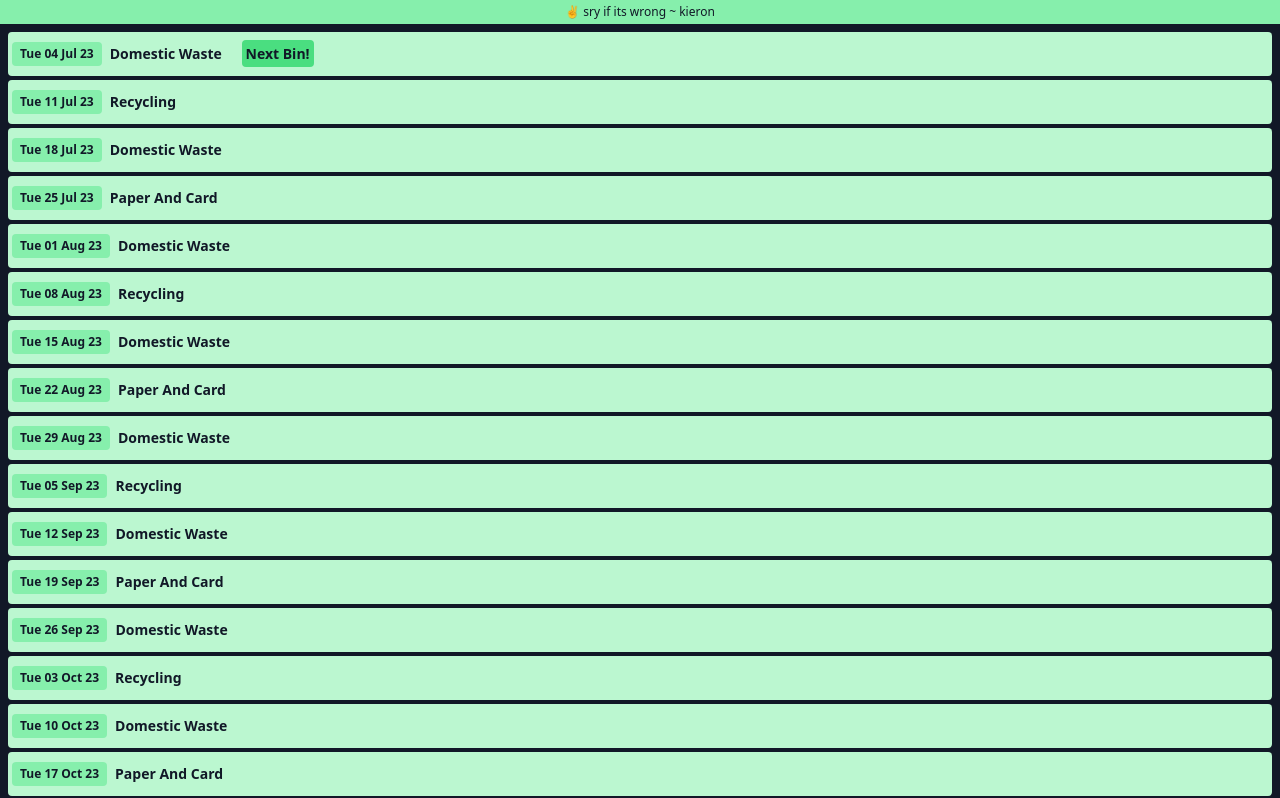
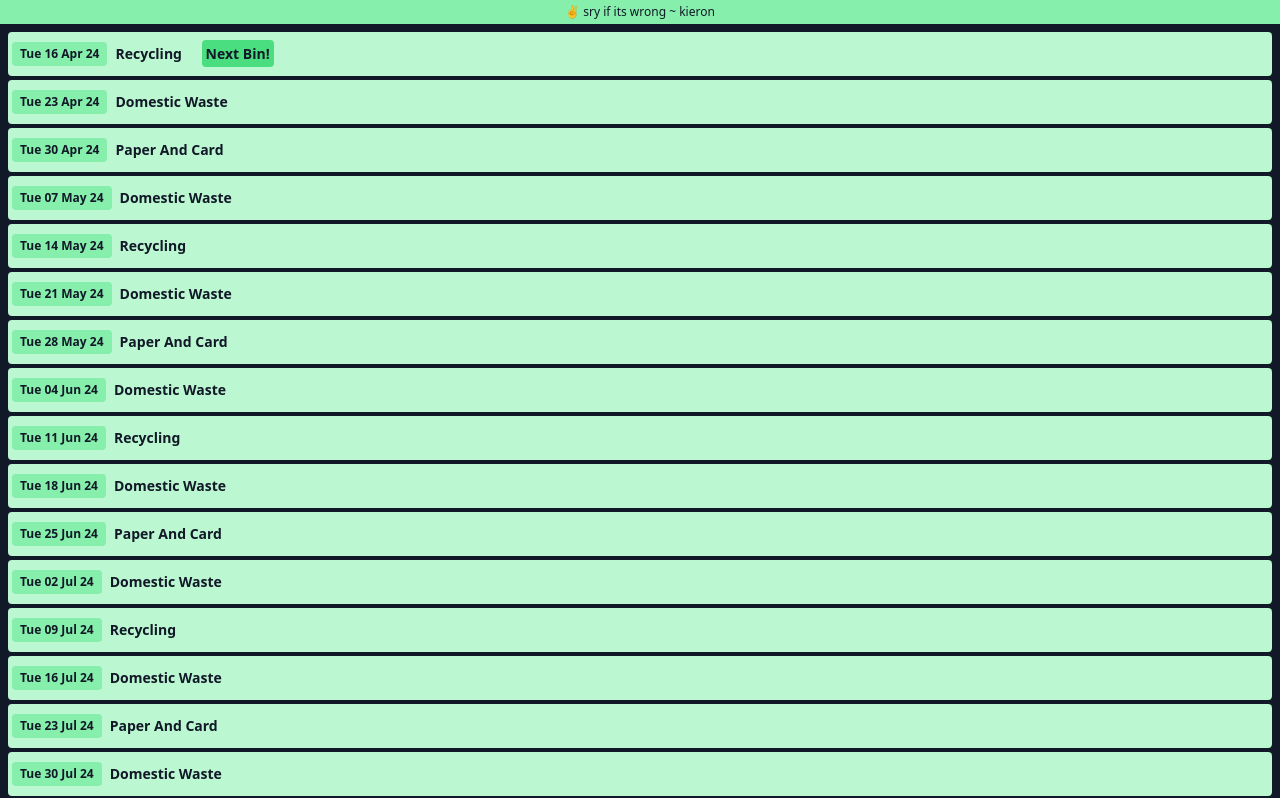
Before and after one commit to kieron/louthbin, a Nuxt app: page / in a window 1280 px wide. Shown: the top 798 px of the page. Built offline with nearby package versions, Linux system fonts and the light colour scheme.

Commit message:
Update bin collection dates

```diff
--- a/components/BinTable.vue
+++ b/components/BinTable.vue
@@ -3,175 +3,203 @@ import { format, isToday, isTomorrow, isTuesday } from "date-fns";
 
 const binData = [
   {
-    date: "2023-06-06",
+    date: "2024-04-16",
+    name: "recycling",
+  },
+  {
+    date: "2024-04-23",
     name: "domestic waste",
   },
   {
-    date: "2023-06-13",
+    date: "2024-04-30",
+    name: "paper and card",
+  },
+  {
+    date: "2024-05-07",
+    name: "domestic waste",
+  },
+  {
+    date: "2024-05-14",
     name: "recycling",
   },
   {
-    date: "2023-06-20",
+    date: "2024-05-21",
     name: "domestic waste",
   },
   {
-    date: "2023-06-27",
+    date: "2024-05-28",
     name: "paper and card",
   },
   {
-    date: "2023-07-04",
+    date: "2024-06-04",
     name: "domestic waste",
   },
   {
-    date: "2023-07-11",
+    date: "2024-06-11",
     name: "recycling",
   },
   {
-    date: "2023-07-18",
+    date: "2024-06-18",
     name: "domestic waste",
   },
   {
-    date: "2023-07-25",
+    date: "2024-06-25",
     name: "paper and card",
   },
   {
-    date: "2023-08-01",
+    date: "2024-07-02",
     name: "domestic waste",
   },
   {
-    date: "2023-08-08",
+    date: "2024-07-09",
     name: "recycling",
   },
   {
-    date: "2023-08-15",
+    date: "2024-07-16",
     name: "domestic waste",
   },
   {
-    date: "2023-08-22",
+    date: "2024-07-23",
     name: "paper and card",
   },
   {
-    date: "2023-08-29",
+    date: "2024-07-30",
     name: "domestic waste",
   },
   {
-    date: "2023-09-05",
+    date: "2024-08-06",
     name: "recycling",
   },
   {
-    date: "2023-09-12",
+    date: "2024-08-13",
     name: "domestic waste",
   },
   {
-    date: "2023-09-19",
+    date: "2024-08-20",
     name: "paper and card",
   },
   {
-    date: "2023-09-26",
+    date: "2024-08-27",
     name: "domestic waste",
   },
   {
-    date: "2023-10-03",
+    date: "2024-09-03",
     name: "recycling",
   },
   {
-    date: "2023-10-10",
+    date: "2024-09-10",
     name: "domestic waste",
   },
   {
-    date: "2023-10-17",
+    date: "2024-09-17",
     name: "paper and card",
   },
   {
-    date: "2023-10-24",
+    date: "2024-09-24",
     name: "domestic waste",
   },
   {
-    date: "2023-10-31",
+    date: "2024-10-01",
     name: "recycling",
   },
   {
-    date: "2023-11-07",
+    date: "2024-10-08",
     name: "domestic waste",
   },
   {
-    date: "2023-11-14",
+    date: "2024-10-15",
     name: "paper and card",
   },
   {
-    date: "2023-11-21",
+    date: "2024-10-22",
     name: "domestic waste",
   },
   {
-    date: "2023-11-28",
+    date: "2024-10-29",
     name: "recycling",
   },
   {
-    date: "2023-12-05",
+    date: "2024-11-05",
     name: "domestic waste",
   },
   {
-    date: "2023-12-12",
+    date: "2024-11-12",
     name: "paper and card",
   },
   {
-    date: "2023-12-19",
+    date: "2024-11-19",
     name: "domestic waste",
   },
   {
-    date: "2023-12-26",
+    date: "2024-11-26",
+    name: "recycling",
+  },
+  {
+    date: "2024-12-03",
+    name: "domestic waste",
+  },
+  {
+    date: "2024-12-10",
+    name: "paper and card",
+  },
+  {
+    date: "2024-12-17",
+    name: "domestic waste",
+  },
+  {
+    date: "2024-12-24",
     name: "NO COLLECTION",
   },
   {
-    date: "2024-01-02",
-    name: "domestic waste & recycling",
+    date: "2024-12-31",
+    name: "domestic waste",
   },
   {
-    date: "2024-01-09",
+    date: "2025-01-07",
+    name: "recycling",
+  },
+  {
+    date: "2025-01-14",
+    name: "domestic waste",
+  },
+  {
+    date: "2025-01-21",
     name: "paper and card",
   },
   {
-    date: "2024-01-16",
+    date: "2025-01-28",
     name: "domestic waste",
   },
   {
-    date: "2024-01-23",
+    date: "2025-02-04",
     name: "recycling",
   },
   {
-    date: "2024-01-30",
+    date: "2025-02-11",
     name: "domestic waste",
   },
   {
-    date: "2024-02-06",
+    date: "2025-02-18",
     name: "paper and card",
   },
   {
-    date: "2024-02-13",
+    date: "2025-02-25",
     name: "domestic waste",
   },
   {
-    date: "2024-02-20",
+    date: "2025-03-04",
     name: "recycling",
   },
   {
-    date: "2024-02-27",
+    date: "2025-03-11",
     name: "domestic waste",
   },
   {
-    date: "2024-03-05",
+    date: "2025-03-18",
     name: "paper and card",
   },
   {
-    date: "2024-03-12",
-    name: "domestic waste",
-  },
-  {
-    date: "2024-03-19",
-    name: "recycling",
-  },
-  {
-    date: "2024-03-26",
+    date: "2025-03-25",
     name: "domestic waste",
   },
 ];
@@ -188,7 +216,9 @@ const currentBinData = binData.filter((bin) => {
       v-for="(day, index) in currentBinData"
       class="bg-green-200 rounded text-gray-900 h-11 flex items-center px-1 w-full"
     >
-      <div class="bg-green-300 px-2 rounded font-extrabold mr-2 py-1 w-content text-xs md:text-md">
+      <div
+        class="bg-green-300 px-2 rounded font-extrabold mr-2 py-1 w-content text-xs md:text-md"
+      >
         {{ format(new Date(day.date), "EEE dd MMM yy") }}
       </div>
       <div class="capitalize font-semibold text-xs md:text-sm">
```
